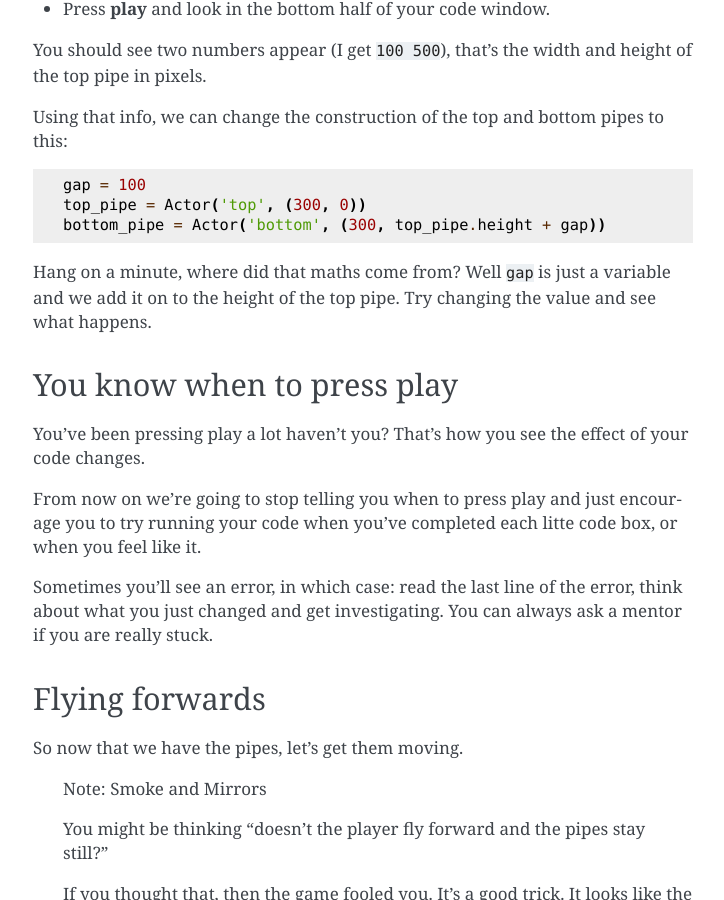
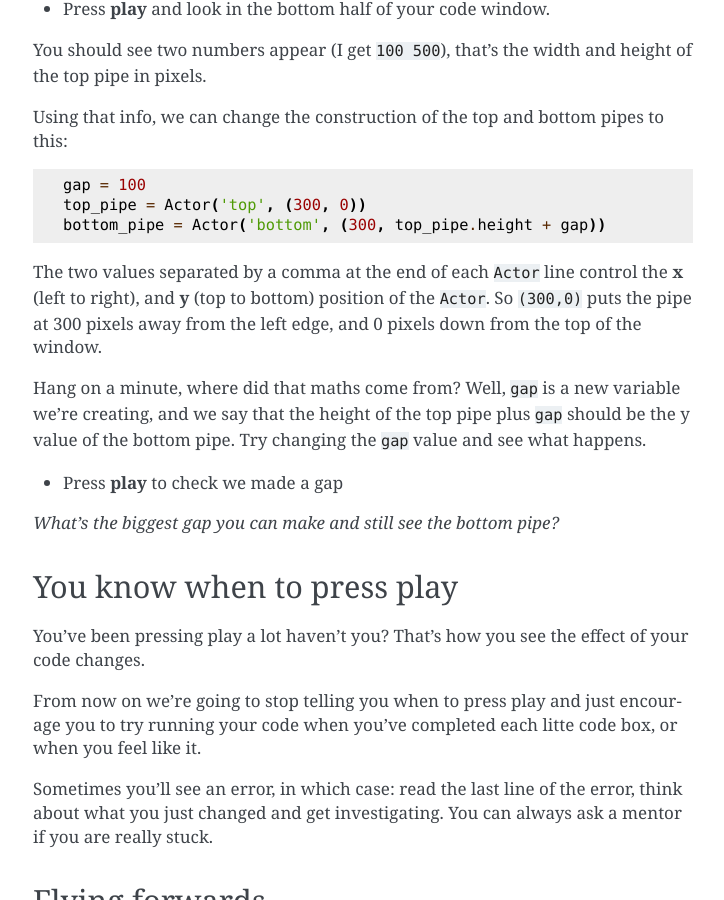
Before and after one commit to andyborrell/pygamezero_bird, a Sphinx documentation site: the page built from docs/source/part2.rst, in a window 1280 px wide and 900 px high, scrolled down 1100 px. Shown: the whole window, without its empty margins (387-1111 px from the left). Built offline with Sphinx 7.4.7, drawn with Linux system fonts in a browser that asks for light colours.

Commit message:
Actor (x,y) position explanation

```diff
--- a/docs/source/part2.rst
+++ b/docs/source/part2.rst
@@ -57,7 +57,13 @@ Using that info, we can change the construction of the top and bottom pipes to t
    top_pipe = Actor('top', (300, 0))
    bottom_pipe = Actor('bottom', (300, top_pipe.height + gap))
 
-Hang on a minute, where did that maths come from? Well :code:`gap` is just a variable and we add it on to the height of the top pipe. Try changing the value and see what happens.
+The two values separated by a comma at the end of each :code:`Actor` line control the **x** (left to right), and **y** (top to bottom) position of the :code:`Actor`. So :code:`(300,0)` puts the pipe at 300 pixels away from the left edge, and 0 pixels down from the top of the window.
+
+Hang on a minute, where did that maths come from?  Well, :code:`gap` is a new variable we're creating, and we say that the height of the top pipe plus :code:`gap` should be the y value of the bottom pipe. Try changing the :code:`gap` value and see what happens.
+
+- Press **play** to check we made a gap
+
+*What's the biggest gap you can make and still see the bottom pipe?*
 
 
 You know when to press play
```
